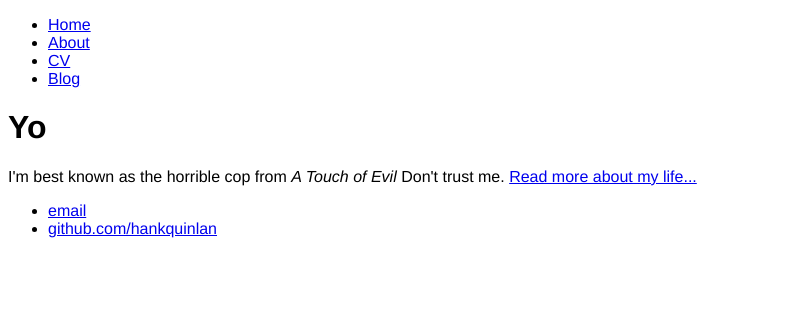
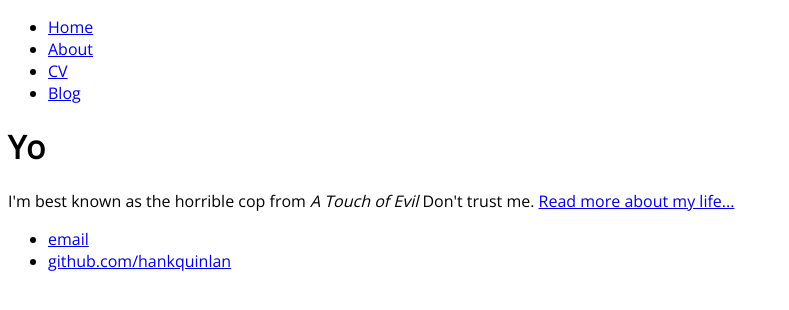
Before and after one commit to engmatthew/engmatthew.github.io, a plain HTML site: page index.html in a window 1280 px wide. Shown: the whole page, without its empty margins (0-789 px from the left). Drawn offline with nearby package versions, Linux system fonts and the light colour scheme.

Commit message:
Update index.html

```diff
--- a/index.html
+++ b/index.html
@@ -3,8 +3,10 @@
         <head>
                 <title>Public Experiments with Code</title>
 
+                <link href="https://fonts.googleapis.com/css?family=Open+Sans" rel="stylesheet">
+
                 <style>
-                        body { font-family: "helvetica", sans-serif;
+                        body { font-family: 'Open Sans', sans-serif;
                         }
                 </style>
         </head>
```
